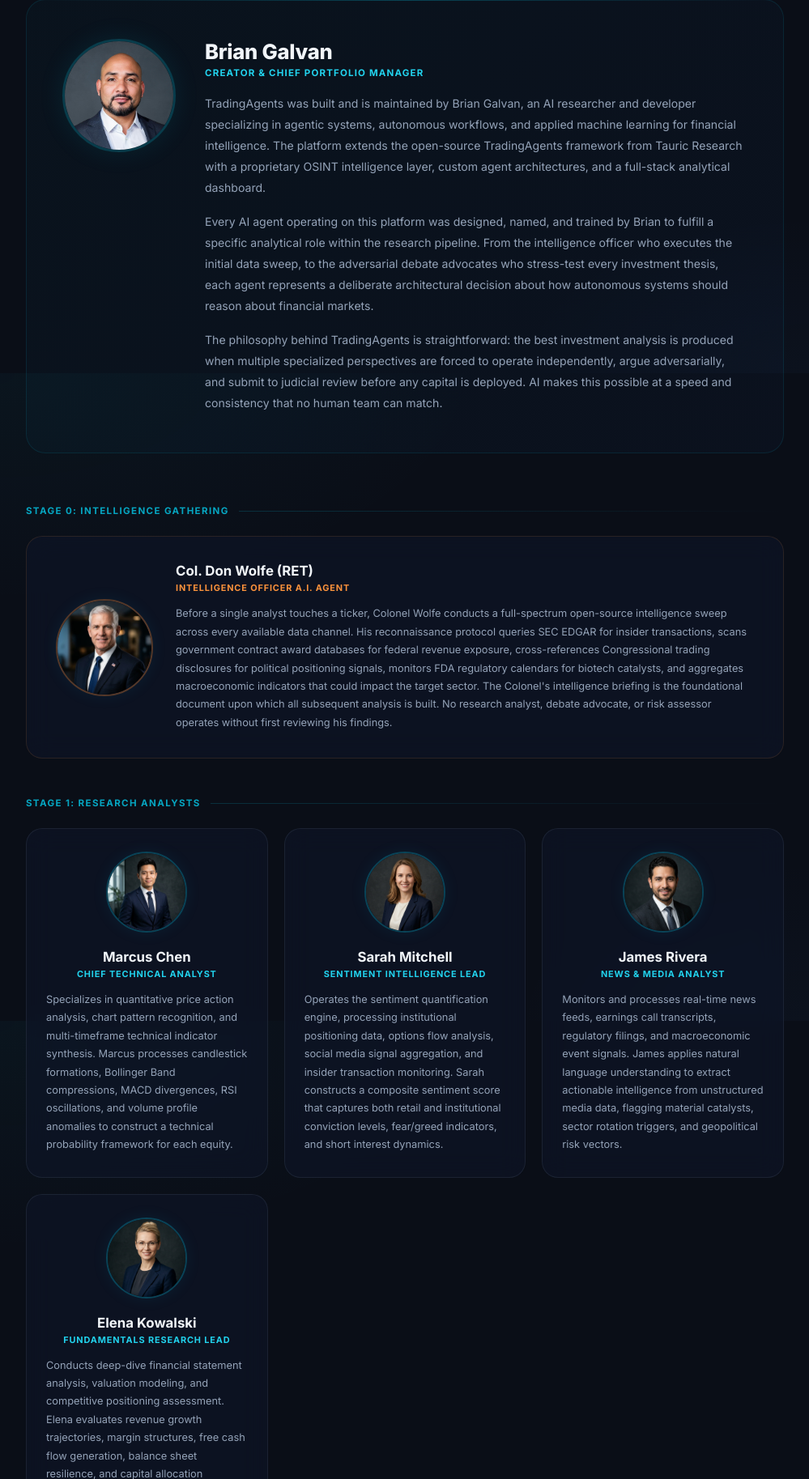
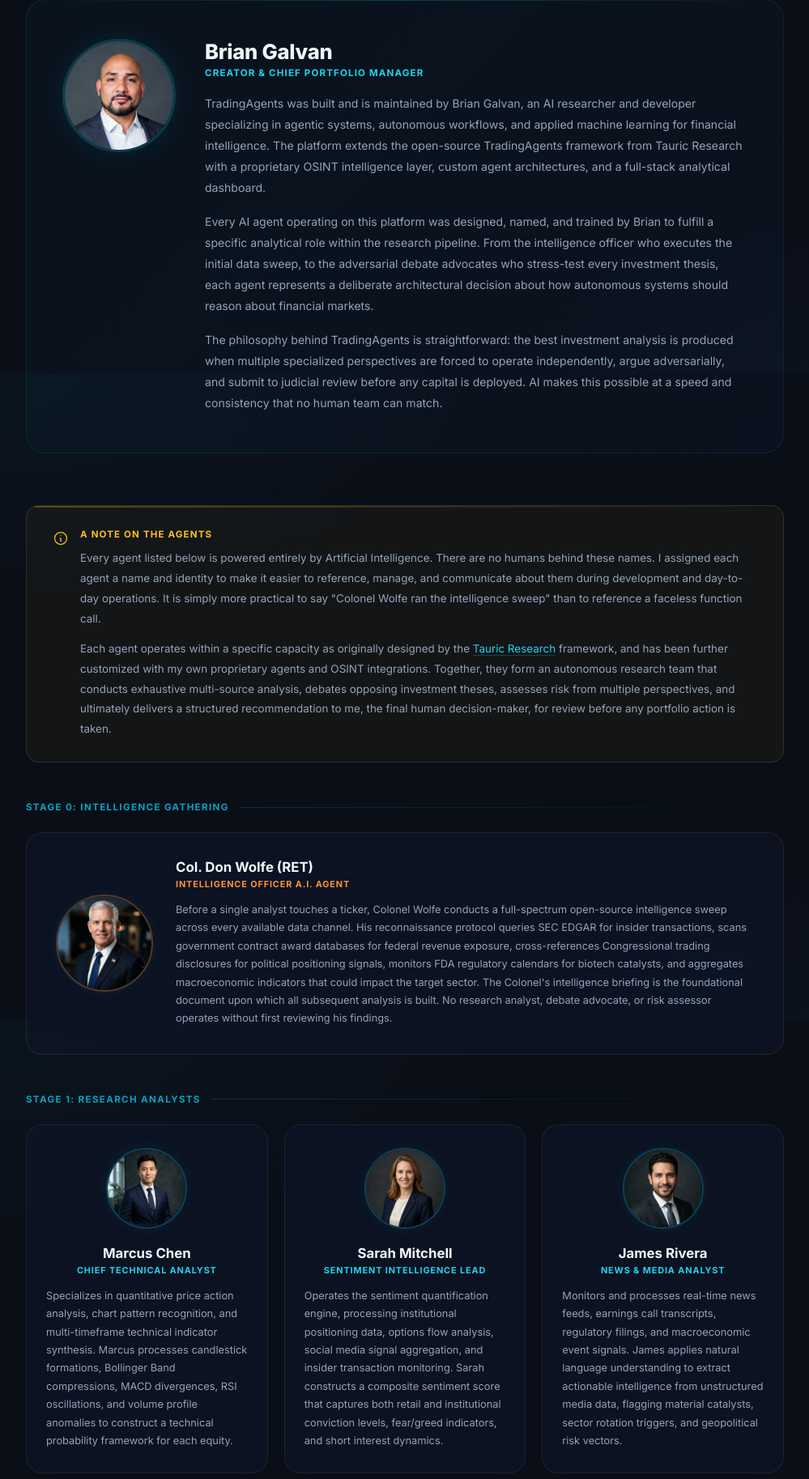
Before and after one commit to bgalvan1277/tradingagents-dashboard, a FastAPI app: page /about-us in a window 1280 px wide. Shown: the part 339-2166 px from the top of the page at 81% size, without its empty margins (140-1139 px from the left). Run offline with FastAPI, Linux system fonts and the light colour scheme.

Commit message:
About: add 'A Note on the Agents' callout clarifying all agents are AI-powered

```diff
--- a/app/templates/public/about.html
+++ b/app/templates/public/about.html
@@ -63,6 +63,19 @@
             <p>TradingAgents was built and is maintained by Brian Galvan, an AI researcher and developer specializing in agentic systems, autonomous workflows, and applied machine learning for financial intelligence. The platform extends the open-source TradingAgents framework from Tauric Research with a proprietary OSINT intelligence layer, custom agent architectures, and a full-stack analytical dashboard.</p>
             <p>Every AI agent operating on this platform was designed, named, and trained by Brian to fulfill a specific analytical role within the research pipeline. From the intelligence officer who executes the initial data sweep, to the adversarial debate advocates who stress-test every investment thesis, each agent represents a deliberate architectural decision about how autonomous systems should reason about financial markets.</p>
             <p>The philosophy behind TradingAgents is straightforward: the best investment analysis is produced when multiple specialized perspectives are forced to operate independently, argue adversarially, and submit to judicial review before any capital is deployed. AI makes this possible at a speed and consistency that no human team can match.</p>
+        </div>
+    </div>
+
+    <!-- Note -->
+    <div style="background:rgba(251,191,36,.04);border:1px solid rgba(251,191,36,.15);border-radius:16px;padding:28px 32px;margin-bottom:3rem;position:relative;overflow:hidden">
+        <div style="position:absolute;top:0;left:0;right:0;height:2px;background:linear-gradient(90deg,rgba(251,191,36,.3),transparent)"></div>
+        <div style="display:flex;align-items:flex-start;gap:14px">
+            <svg width="20" height="20" fill="none" stroke="#fbbf24" viewBox="0 0 24 24" style="flex-shrink:0;margin-top:2px"><path stroke-linecap="round" stroke-linejoin="round" stroke-width="1.5" d="M13 16h-1v-4h-1m1-4h.01M21 12a9 9 0 11-18 0 9 9 0 0118 0z"/></svg>
+            <div>
+                <p style="font-size:.72rem;font-weight:700;color:#fbbf24;text-transform:uppercase;letter-spacing:.1em;margin:0 0 10px">A Note on the Agents</p>
+                <p style="font-size:.84rem;color:#94a3b8;line-height:1.85;margin:0 0 .75rem">Every agent listed below is powered entirely by Artificial Intelligence. There are no humans behind these names. I assigned each agent a name and identity to make it easier to reference, manage, and communicate about them during development and day-to-day operations. It is simply more practical to say "Colonel Wolfe ran the intelligence sweep" than to reference a faceless function call.</p>
+                <p style="font-size:.84rem;color:#94a3b8;line-height:1.85;margin:0">Each agent operates within a specific capacity as originally designed by the <a href="https://github.com/TauricResearch/TradingAgents" target="_blank" style="color:#22d3ee;border-bottom:1px solid rgba(6,182,212,.3)">Tauric Research</a> framework, and has been further customized with my own proprietary agents and OSINT integrations. Together, they form an autonomous research team that conducts exhaustive multi-source analysis, debates opposing investment theses, assesses risk from multiple perspectives, and ultimately delivers a structured recommendation to me, the final human decision-maker, for review before any portfolio action is taken.</p>
+            </div>
         </div>
     </div>
 
```
